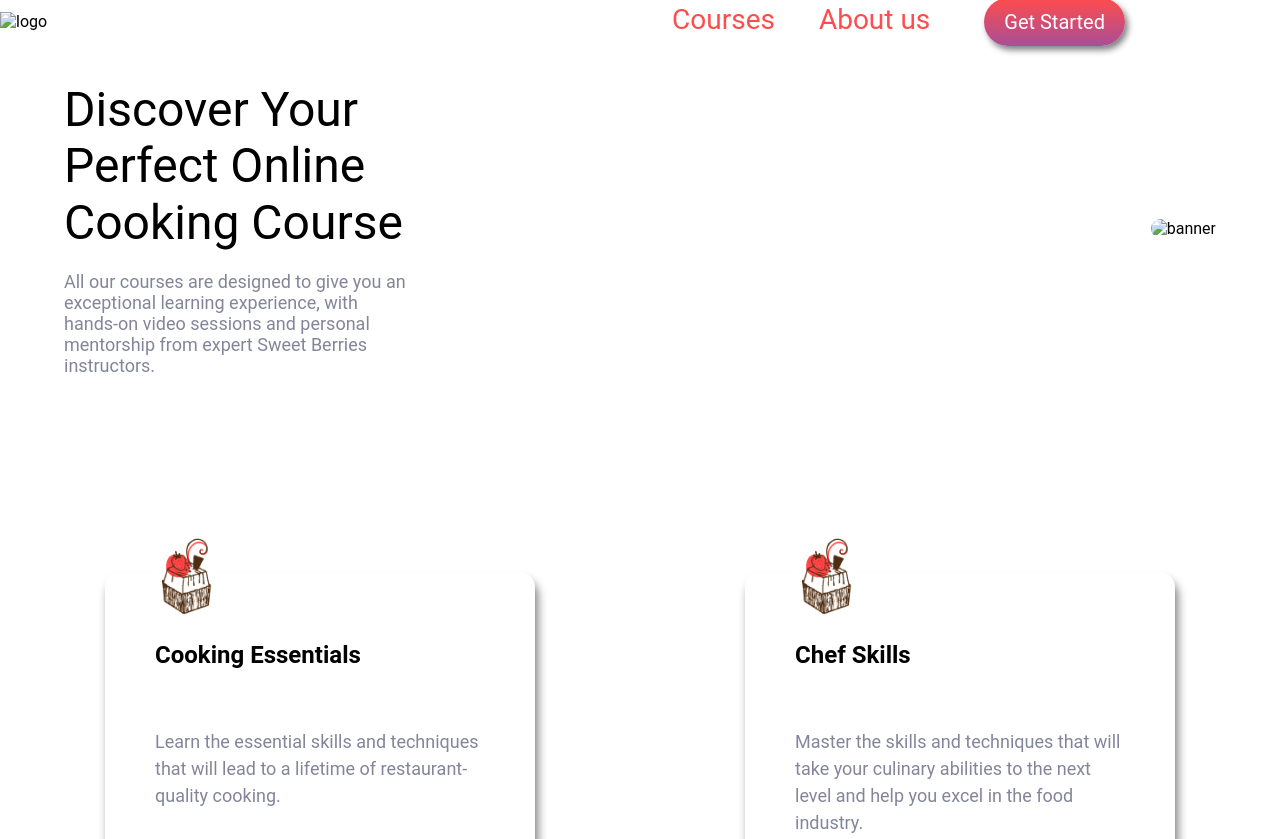
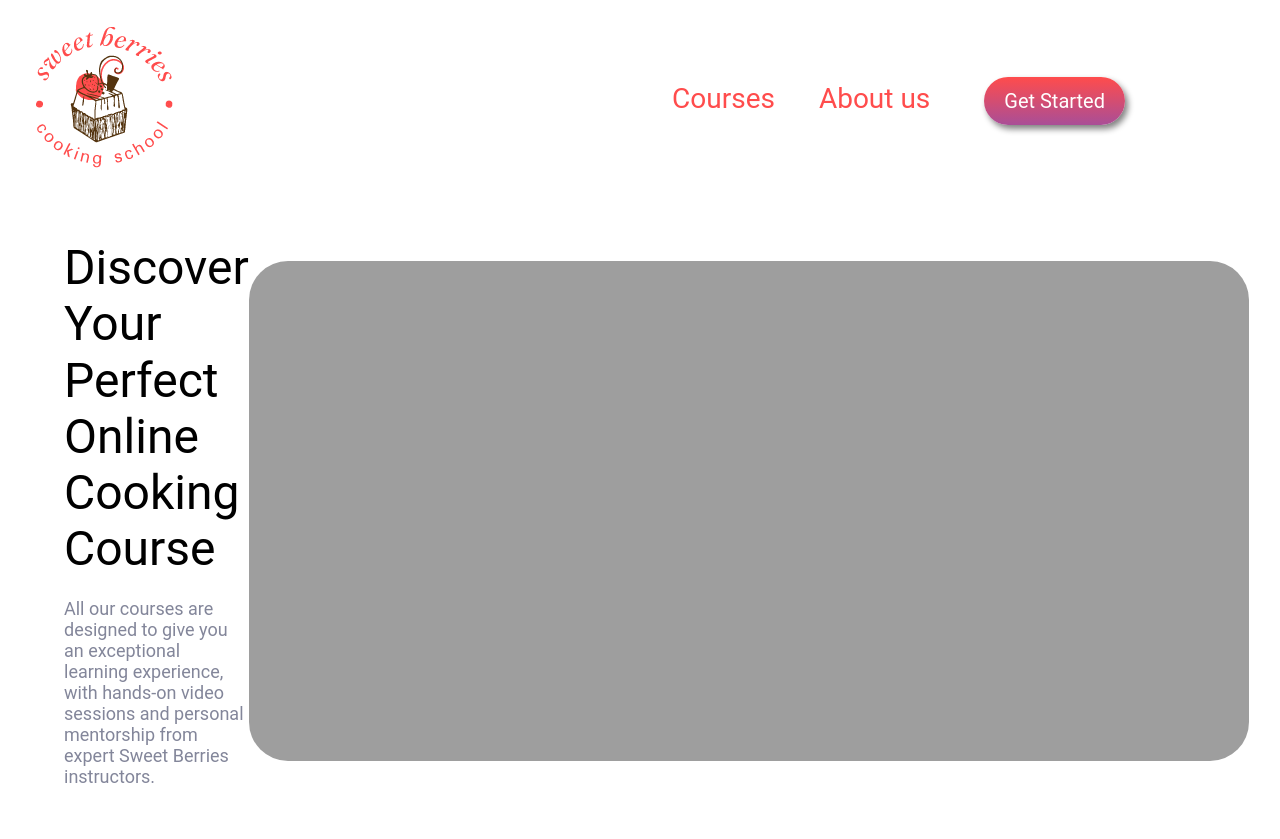
Before and after one commit to brndnb/Sweet-Berries, a plain HTML site: page index.html in a window 1280 px wide. Shown: the top 839 px of the page. Drawn offline with Linux system fonts and the light colour scheme; the site is published under a folder, as on GitHub Pages, so addresses that start at the root find nothing; a web font is replaced by a local one.

Commit message:
Update index.html

```diff
--- a/index.html
+++ b/index.html
@@ -13,7 +13,7 @@
   <div class="grid-container">
 <!-- BEGINNING OF HEADER SECTION -->
     <header>
-      <img class="headerimg" src="/assets/logo.png" alt="logo">
+      <img class="headerimg" src="./assets/logo.png" alt="logo">
       <label for="hamburger" class="hamburger">&#9776</label>
       <input id="hamburger" type="checkbox">
       <nav>
@@ -33,7 +33,7 @@
           personal mentorship from expert Sweet Berries instructors.</p>
       </div>
       <div class="banImgArea">
-        <img class="bannerImg" src="/assets/banner.jpg" alt="banner">
+        <img class="bannerImg" src="./assets/banner.jpg" alt="banner">
       </div>
     </banner>
 <!-- END OF BANNER SECTION -->
```
